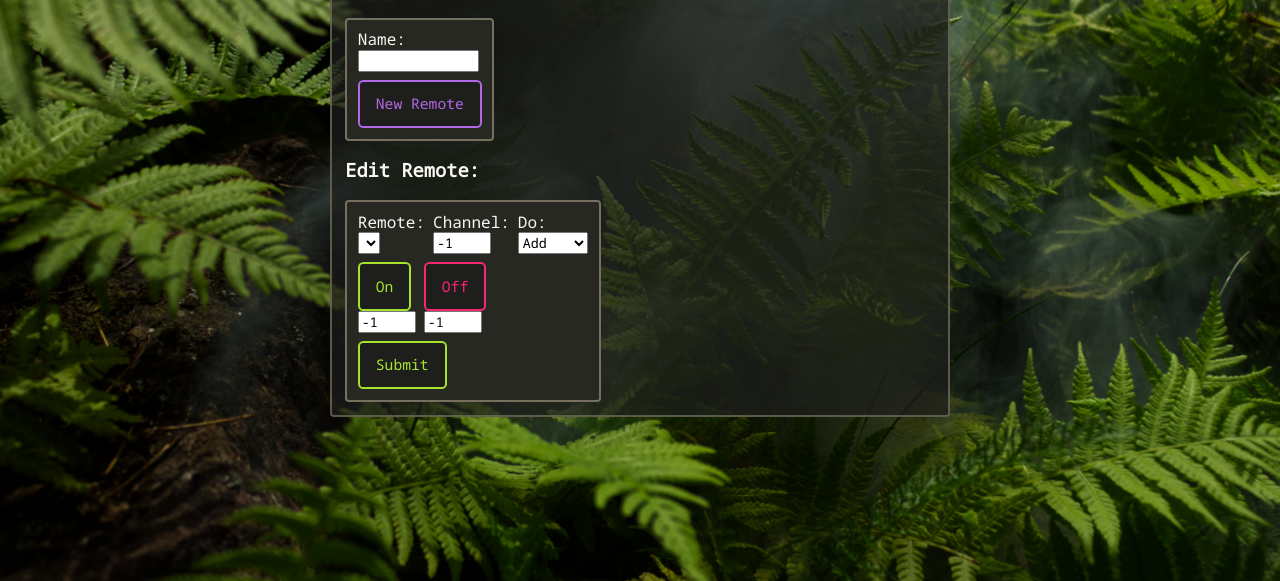
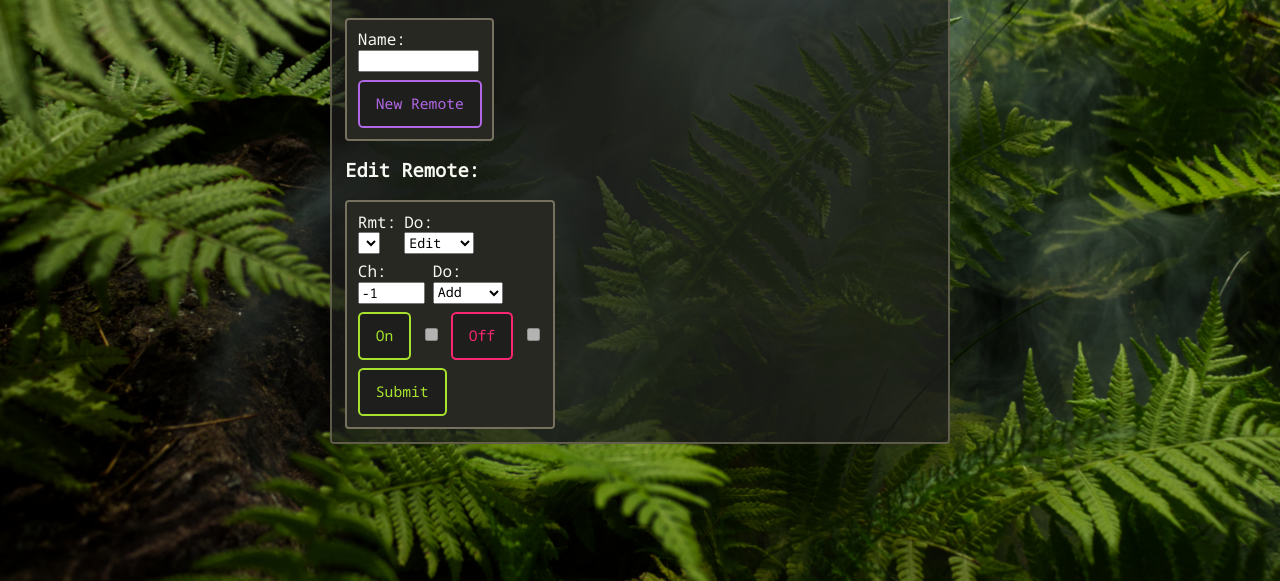
Before and after one commit to PrinceOfPuppers/smart-home-server, a Flask app: page /remote in a window 1280 px wide. Shown: the part 152-733 px from the top of the page. Run offline with Flask 2, Linux system fonts and the light colour scheme; lists and menus that the app fills with data are empty; parts of the project's set-up code (start-up, migrations or seed data) failed here and were passed over.

Commit message:
more frontend wip

```diff
--- a/smart_home_server/api/remote.py
+++ b/smart_home_server/api/remote.py
@@ -128,9 +128,9 @@ def addChannelRoute():
     return current_app.response_class(status=200)
 
 @remoteApi.route('/api/remote/code', methods=['GET'])
-def getRemoteCode():
+def getRemoteCodeRoute():
     try:
-        code = getRemoteCode()
+        code = readRemoteCode()
         if code is None:
             return current_app.response_class("No Signal Recieved", status=408)
         return jsonify(code)
--- a/smart_home_server/templates/remote.html
+++ b/smart_home_server/templates/remote.html
@@ -18,6 +18,92 @@
             }
         });
     }
+
+    onCode=undefined;
+    offCode=undefined;
+
+    function remoteOnEditCb(){
+        const checkbox = document.getElementById("remoteOnEditIndicator");
+
+        onCode = getData("/api/remote/code").then((response) => {
+            if (response) {
+                onCode = response;
+                checkbox.checked=true;
+                console.log(onCode);
+            }
+        });
+    }
+
+    function remoteOffEditCb() {
+        const checkbox = document.getElementById("remoteOffEditIndicator");
+
+        onCode = getData("/api/remote/code").then((response) => {
+            if (response) {
+                offCode = response;
+                checkbox.checked=true;
+                console.log(offCode);
+            }
+        });
+    }
+
+    function newRemoteHandler() {
+        event.preventDefault();
+        let form = event.currentTarget;
+        var data = formToObject(form);
+        const name = 'newRemoteName' in data ? data.newMacroName : ''
+        toSubmit = {name: name}
+        sendData('api/remote/edit', toSubmit, 'POST', reload=true);
+    }
+
+    function editRemoteHandler() {
+    }
+
+
+    var remoteEditHidden = false;
+    var channelAddHidden = false;
+
+    function _hideHelper() {
+        const channelSelect = document.querySelector(`[id=remoteChannelSelect]`);
+        const channelAdd = document.querySelector(`[id=remoteChannelAdd]`);
+
+        channelSelect.style.display = "block";
+        channelAdd.style.display = "block";
+
+        if (channelAddHidden) {
+            channelAdd.style.display = "none";
+        }
+
+        if (remoteEditHidden) {
+            channelSelect.style.display = "none";
+            channelAdd.style.display = "none";
+        }
+    }
+
+    function hideUnhideRemoteDo(dropDown){
+        remoteEditHidden = dropDown.value == "Delete";
+        _hideHelper();
+    }
+
+    function hideUnhideChannelDo(dropDown){
+        channelAddHidden = dropDown.value == "Delete"
+        _hideHelper();
+    }
+
+
+    window.onload = () => {
+        document.getElementById("remoteOnEditIndicator").checked=false;
+        document.getElementById("remoteOffEditIndicator").checked=false;
+
+        document.getElementById('editRemoteForm').addEventListener('submit', editRemoteHandler);
+        document.getElementById('newRemoteForm').addEventListener('submit', newRemoteHandler);
+
+        hideUnhideRemoteDo(document.querySelector('#remoteOperation'));
+        document.querySelector('#remoteOperation').addEventListener("change", function(dropDown) {hideUnhideRemoteDo(dropDown.target)});
+
+        hideUnhideRemoteDo(document.querySelector('#channelOperation'));
+        document.querySelector('#channelOperation').addEventListener("change", function(dropDown) {hideUnhideChannelDo(dropDown.target)});
+    }
+
 </script>
 
 <body>
@@ -56,7 +142,6 @@
 
 
 
-
     <h3>New Remote:</h3>
         <form id="newRemoteForm">
             <section>
@@ -80,7 +165,7 @@
         <form id="editRemoteForm">
             <section>
                 <div class="formDiv">
-                    <label for="remoteId" id="remoteIdLabel">Remote:</label>
+                    <label for="remoteId" id="remoteIdLabel">Rmt:</label>
                     <select id="remoteId" name="remoteId" required>
                     {% for remote in remotes %}
                         <option value="{{ remote['id'] }}">{{ remote['name'] }}</option>
@@ -89,14 +174,9 @@
                 </div>
 
                 <div class="formDiv">
-                    <label for="remoteChannel" id="remoteChannelLabel">Channel:</label>
-                    <input type="quantity" id="remoteChannel" name="remoteChannel" min="-1" max="100" size="3" value=-1 placeholder=0>
-                </div>
-
-                <div class="formDiv">
-                    <label for="remoteChannelOperation" id="remoteChannelOperationLabel">Do:</label>
-                    <select id="channelOperation" name="channelOperation" required>
-                        <option value="Edit">Add</option>
+                    <label for="remoteOperation" id="remoteOperationLabel">Do:</label>
+                    <select id="remoteOperation" name="remoteOperation" required>
+                        <option value="Edit">Edit</option>
                         <option value="Delete">Delete</option>
                     </select>
                 </div>
@@ -104,19 +184,32 @@
 
             <br style="clear:both;" />
 
-            <section>
+            <section id="remoteChannelSelect">
                 <div class="formDiv">
-                    <button type="button" id="remoteOnEdit" class="greenButton">On</button>
-                    <input type="quantity" id="remoteOnEditValue" name="remoteOnEditValue" min="-1" max="100" size="3" value=-1 placeholder=0>
+                    <label for="remoteChannel" id="remoteChannelLabel">Ch:</label>
+                    <input type="quantity" id="remoteChannel" name="remoteChannel" min="-1" max="100" size="4" value=-1 placeholder=0 />
                 </div>
 
                 <div class="formDiv">
-                    <button type="button" id="remoteOffEdit" class="redButton">Off</button>
-                    <input type="quantity" id="remoteOffEditValue" name="remoteOffEditValue" min="-1" max="100" size="3" value=-1 placeholder=0>
+                    <label for="remoteChannelOperation" id="remoteChannelOperationLabel">Do:</label>
+                    <select id="channelOperation" name="channelOperation" required>
+                        <option value="Add">Add</option>
+                        <option value="Delete">Delete</option>
+                    </select>
                 </div>
             </section>
 
-            <br style="clear:both;" />
+
+            <section id="remoteChannelAdd">
+                <div class="formDiv">
+                    <button type="button" id="remoteOnEdit" class="greenButton" onclick="remoteOnEditCb()">On</button>
+                    <input type="checkbox" style="display: inline-block" disabled="true" id="remoteOnEditIndicator"/>
+
+                    <button type="button" id="remoteOffEdit" class="redButton" onclick="remoteOffEditCb()">Off</button>
+                    <input type="checkbox" style="display: inline-block" disabled="true" id="remoteOffEditIndicator"/>
+                </div>
+            </section>
+
 
             <section>
                 <div class="formDiv">
```
